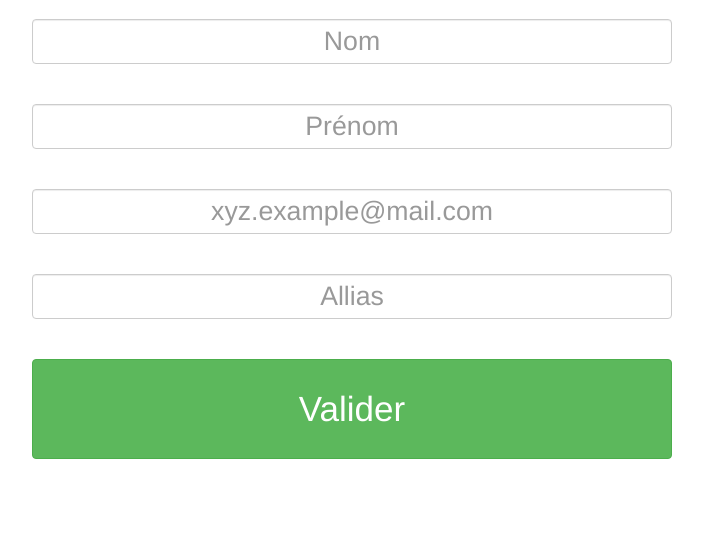
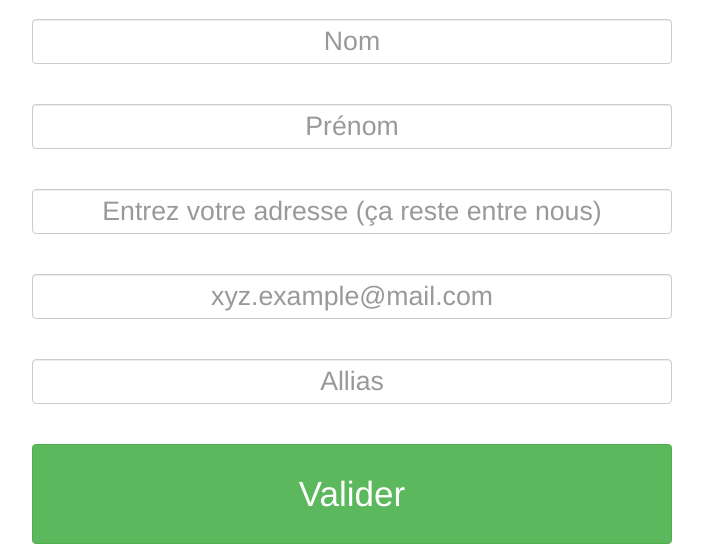
Before and after one commit to dicowenza/PACI, a PHP site: page /vues/inscription_vue.php in a window 1280 px wide. Shown: the part 258-802 px from the top of the page, without its empty margins (288-991 px from the left). Before the commit the page ends 717 px from the top, so only its background shows below. Run offline with PHP 8.4, Linux system fonts and the light colour scheme; some libraries are stand-ins or nearby versions.

Commit message:
champ adresse inscription + autocompletion

```diff
--- a/mvc_projet/vues/inscription_vue.php
+++ b/mvc_projet/vues/inscription_vue.php
@@ -33,6 +33,40 @@
     <br><br>
     <input type="text" class="form-control" id="prenom" name="prenom" placeholder="Prénom" style="width:50%; height:15%; text-align:center; font-size:20pt;">
     <br><br>
+
+
+    <!-- Champ pour l'adresse avec auto completion -->
+    <input id="pac-input"  name="address" class="form-control" type="text" placeholder="Entrez votre adresse (ça reste entre nous)" style="width:50%; height:15%; text-align:center; font-size:20pt;">
+    <div id="map"></div>
+    <script>
+      function initMap() {
+        var cityBounds = new google.maps.LatLngBounds(
+            new google.maps.LatLng(44.783621,-0.566061),
+            new google.maps.LatLng(44.822751, -0.537646)
+        );
+
+        var input = document.getElementById('pac-input');
+        var options = {
+          bounds: cityBounds,
+          types: ['geocode'],
+          componentRestrictions: {country: "fr"}
+        };
+        var autocomplete = new google.maps.places.Autocomplete(input, options);
+        autocomplete.addListener('place_changed', function() {
+        var place = autocomplete.getPlace();
+          if (!place.geometry) {
+            window.alert("Cette adresse est fausse, arretez de tricher svp : '" + place.name + "'");
+            return;
+          }
+          window.alert("latitude " + place.geometry.location.lat() + " longittude : " + place.geometry.location.lng());
+        });
+      }
+    </script>
+    <script src="https://maps.googleapis.com/maps/api/js?key=AIzaSyCNfIpY1HskI6EdkVAMVwb9QwULRc-VPUk&libraries=places&callback=initMap"async defer></script>
+
+
+
+    <br><br>
     <input type="text" class="form-control" id="email" name="email" placeholder="xyz.example@mail.com" style="width:50%; height:15%; text-align:center; font-size:20pt;">
     <br><br>
     <input type="text" class="form-control" id="pseudo" name="pseudo" placeholder="Allias" style="width:50%; height:15%; text-align:center; font-size:20pt;">
```
